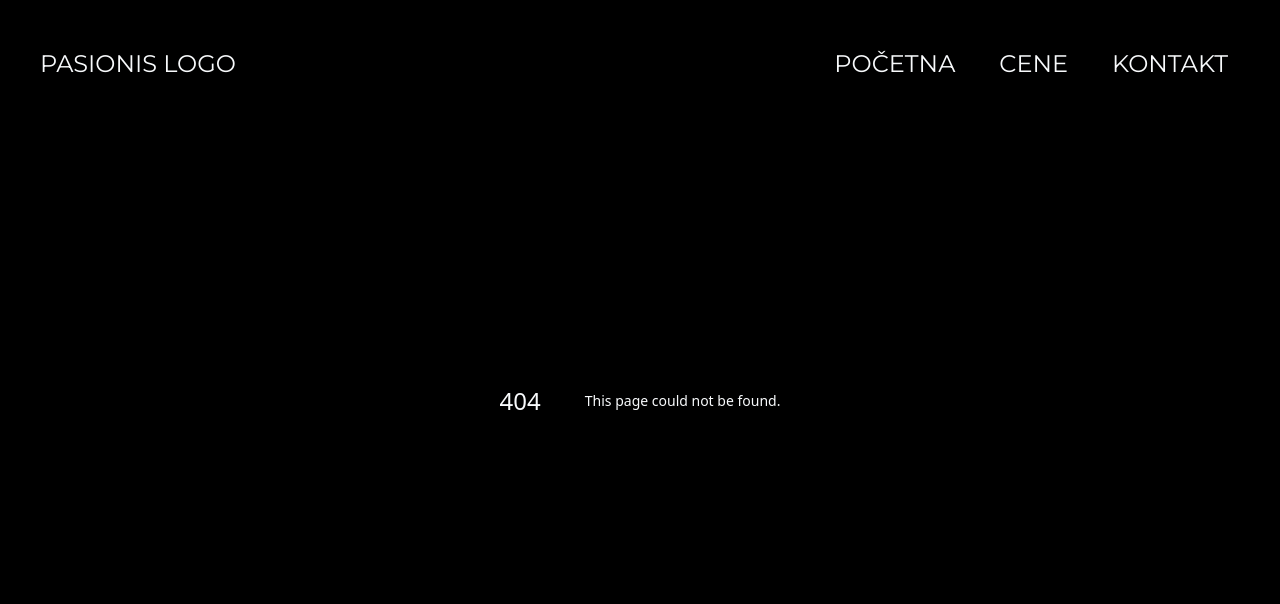
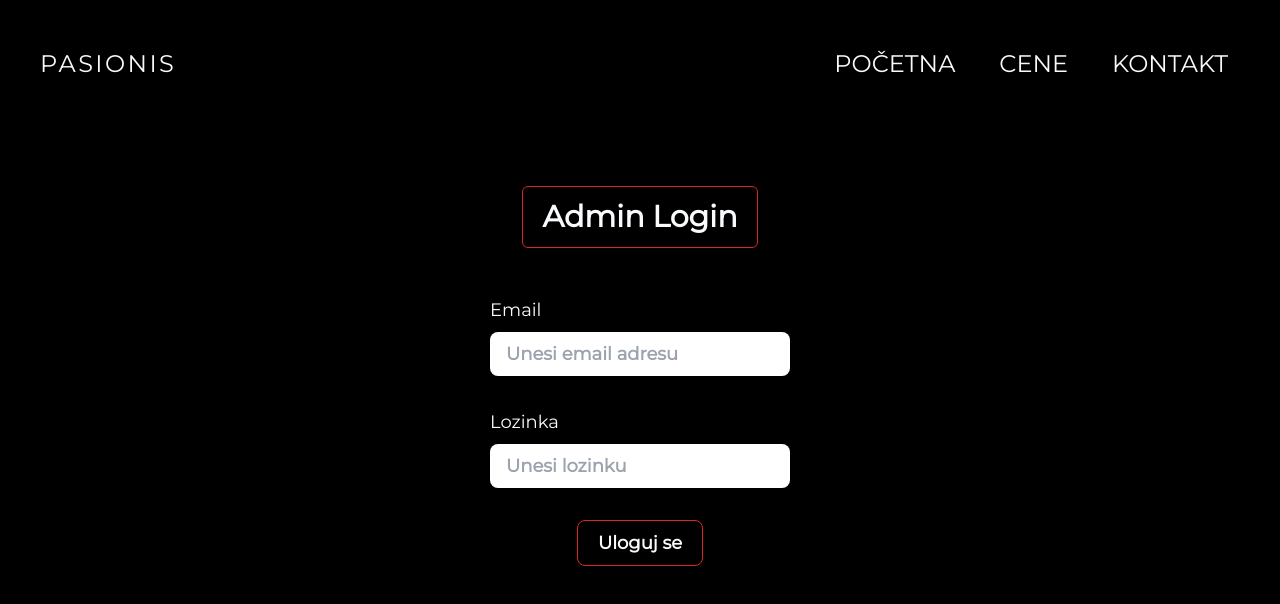
Before and after one commit to minzhoudu/pasionis, a Next.js app: page /owner in a window 1280 px wide. Before the commit this address had no page. Shown: the top 604 px of the page. Built offline with nearby package versions, Linux system fonts and the light colour scheme.

Commit message:
admin form

```diff
--- /dev/null
+++ b/app/owner/page.tsx
@@ -0,0 +1,13 @@
+import { AdminForm } from "@/components/admin-form";
+
+export default function Admin() {
+    return (
+        <section className="flex h-screen w-full flex-col items-center justify-center">
+            <header className="rounded-md border border-red-600 px-5 py-3 font-bold lg:text-3xl">
+                <h1>Admin Login</h1>
+            </header>
+
+            <AdminForm />
+        </section>
+    );
+}
--- /dev/null
+++ b/components/admin-form/AdminForm.tsx
@@ -0,0 +1,38 @@
+export const AdminForm = () => {
+    return (
+        <main className="my-12">
+            <form
+                action=""
+                className="flex w-[300px] flex-col items-center justify-center gap-8 lg:text-lg"
+            >
+                <div className="w-full">
+                    <label htmlFor="email">Email</label>
+                    <input
+                        className="mt-2 block w-full rounded-lg px-2 py-1 font-bold text-black lg:px-4 lg:py-2"
+                        type="email"
+                        id="email"
+                        name="email"
+                        placeholder="Unesi email adresu"
+                        required
+                    />
+                </div>
+
+                <div className="w-full">
+                    <label htmlFor="password">Lozinka</label>
+                    <input
+                        className="mt-2 block w-full rounded-lg px-2 py-1 font-bold text-black lg:px-4 lg:py-2"
+                        type="password"
+                        id="password"
+                        name="password"
+                        placeholder="Unesi lozinku"
+                        required
+                    />
+                </div>
+
+                <button className="hover rounded-lg border border-red-600 px-5 py-2 font-bold transition duration-500 hover:border-primary-foreground hover:bg-primary-foreground hover:text-black">
+                    Uloguj se
+                </button>
+            </form>
+        </main>
+    );
+};
--- /dev/null
+++ b/components/admin-form/index.ts
@@ -0,0 +1 @@
+export * from "./AdminForm";
--- a/components/navbar/Navbar.tsx
+++ b/components/navbar/Navbar.tsx
@@ -19,8 +19,8 @@ export const Navbar = () => {
     return (
         <nav className="absolute w-full text-primary-foreground">
             <div className="mx-10 flex h-32 items-center justify-between lg:text-2xl">
-                <div>
-                    <Link href="/">PASIONIS LOGO</Link>
+                <div className="tracking-widest">
+                    <Link href="/">PASIONIS</Link>
                 </div>
 
                 <ul className="flex gap-5">
```
